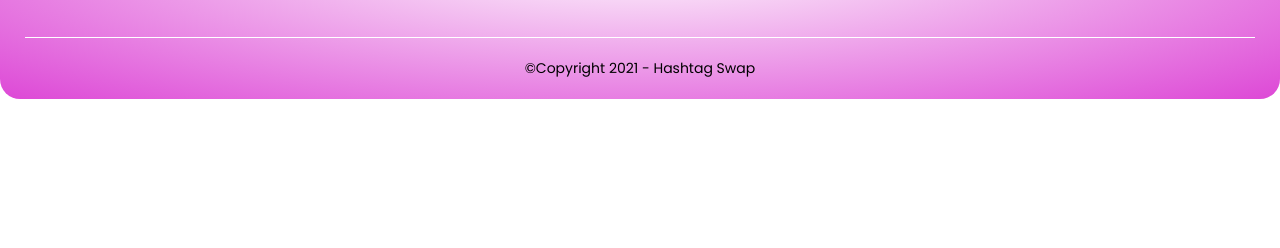
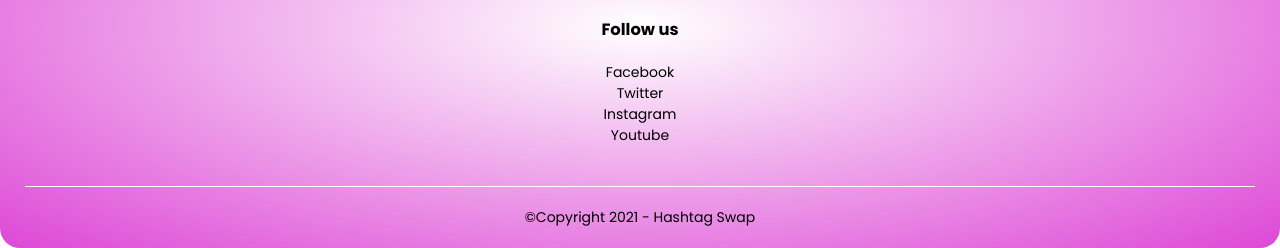
Before and after one commit to swap769/Ecommerce, a plain HTML site: page product details.html in a window 1280 px wide. Shown: the part 1652-1900 px from the top of the page. Before the commit the page ends 1751 px from the top, so only its background shows below. Drawn offline with Linux system fonts and the light colour scheme.

Commit message:
Update product details.html

```diff
--- a/product details.html
+++ b/product details.html
@@ -182,6 +182,16 @@
                         <li>Youtube</li>
                     </ul>
                 </div>
+
+                <div class="footer-col-4">
+                    <h3>Follow us</h3>
+                    <ul>
+                        <li>Facebook</li>
+                        <li>Twitter</li>
+                        <li>Instagram</li>
+                        <li>Youtube</li>
+                    </ul>
+                </div>
             </div>
             <hr>
             <p class="copyright">©Copyright 2021 - Hashtag Swap</p>
```
